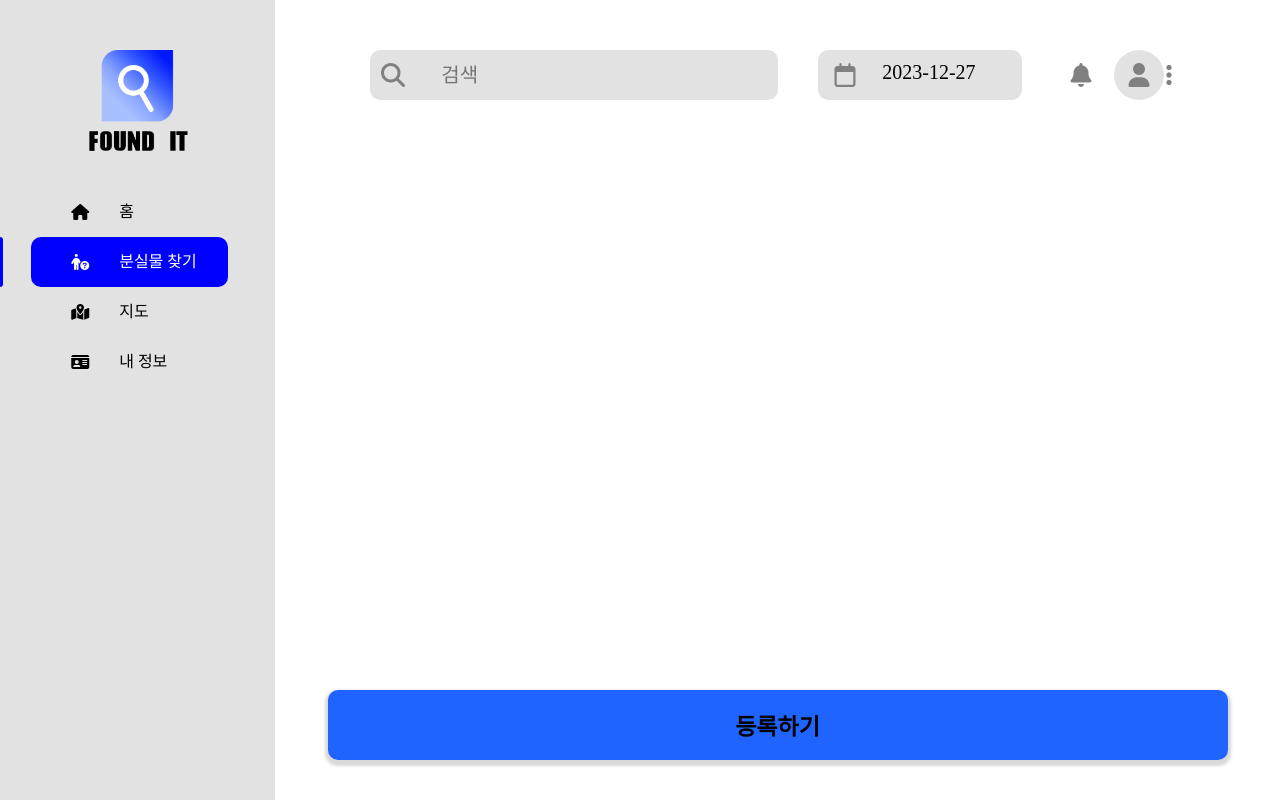
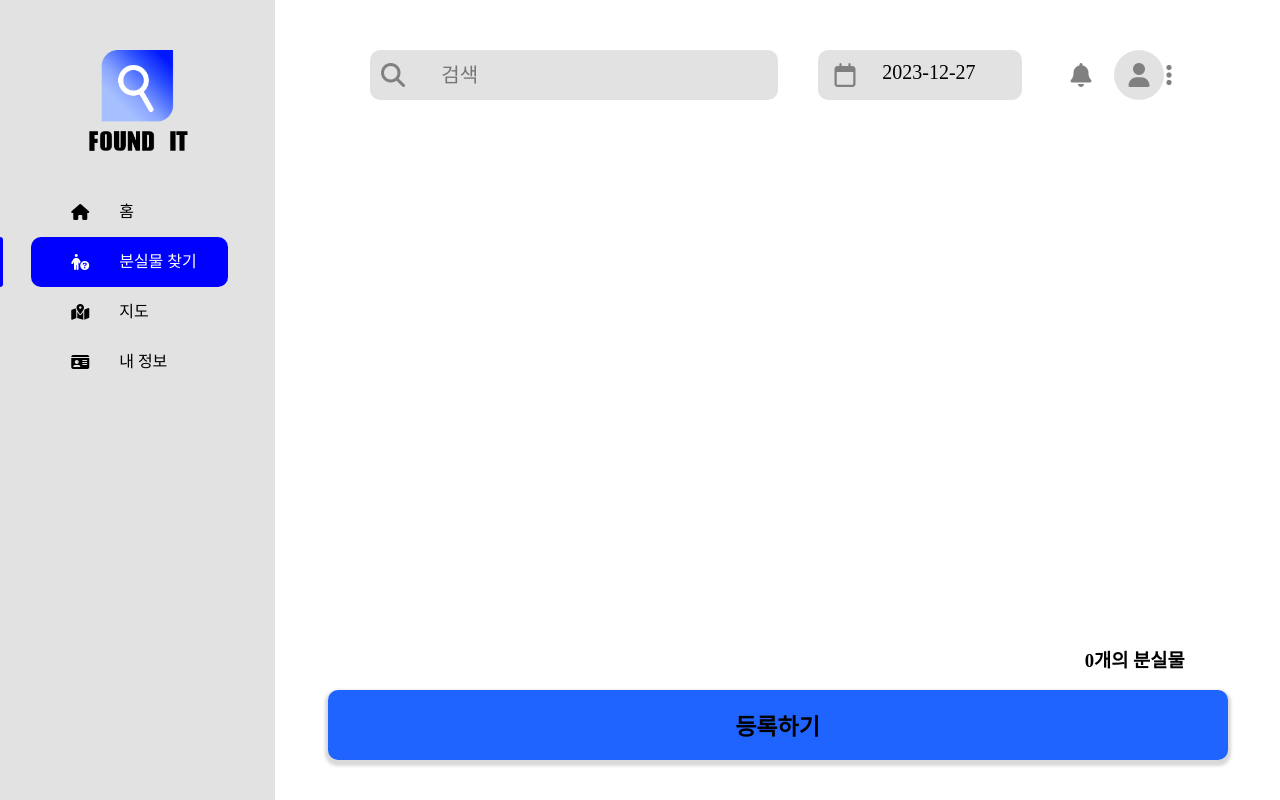
Before and after one commit to hoonzz07/2023-web-app_project, a website: page WebApp-Competition/public/findPStn.html in a window 1280 px wide. Drawn offline with Linux system fonts and the light colour scheme; no server answers.

Commit message:
howmanyitmes

```diff
--- a/WebApp-Competition/css/findPstn.css
+++ b/WebApp-Competition/css/findPstn.css
@@ -230,7 +230,7 @@ header {
   justify-content: center;
   flex-direction: column;
   width: 90%;
-  height: 75%;
+  height: 70%;
   overflow-y: scroll;
 }
 
@@ -255,6 +255,12 @@ header {
   width: 100%;
   cursor: pointer;
   padding: 10px 15px;
+}
+
+.howmany {
+  width: 90%;
+  display: flex;
+  justify-content: end;
 }
 
 .lostItems:hover {
--- a/WebApp-Competition/findPStn.js
+++ b/WebApp-Competition/findPStn.js
@@ -50,7 +50,21 @@ const db = fetch("http://localhost:8001/list")
   .catch((error) => console.error("Error:", error));
 
   const register = document.querySelector('.res_button')
-
   register.addEventListener('click', function(){
     alert('현재는 등록하실 수 없습니다. 죄송합니다.')
   })
+
+  document.addEventListener('DOMContentLoaded', function () {
+    const itemsList = document.querySelector('#lost-item > ul');
+    const howManyItems = document.querySelector('.howmany > h3 > strong');
+
+    function updateHowManyItems() {
+      const itemListItems = itemsList.querySelectorAll('li');
+      howManyItems.textContent = itemListItems.length.toString();
+    }
+
+    updateHowManyItems();
+
+    itemsList.addEventListener('DOMNodeInserted', updateHowManyItems);
+    itemsList.addEventListener('DOMNodeRemoved', updateHowManyItems);
+  });
--- a/WebApp-Competition/public/findPStn.html
+++ b/WebApp-Competition/public/findPStn.html
@@ -94,6 +94,7 @@
               <ul></ul>
             </div>
           </div>
+          <div class="howmany"><h3><strong>4</strong>개의 분실물</h3></div>
           <!-- 등록하기 버튼 -->
           <div class="registration">
             <button class="res_button">등록하기</button>
```
